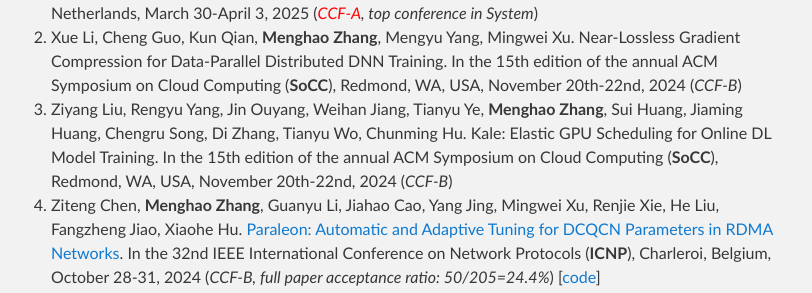
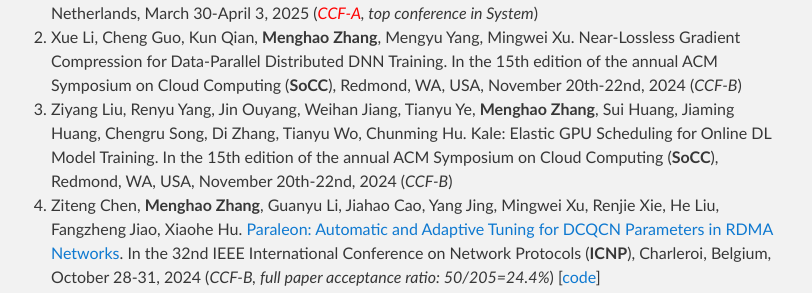
Before and after one commit to zhangmenghao/zhangmenghao.github.io, a Jekyll site: the page built from index.md, in a window 1280 px wide and 900 px high, scrolled down 1061 px. Shown: the part 161-454 px from the top of the window, without its empty margins (234-1046 px from the left). Built offline with Jekyll 4.4.1, drawn with Linux system fonts in a browser that asks for light colours.

Commit message:
Correct errors

```diff
--- a/index.md
+++ b/index.md
@@ -48,7 +48,7 @@
 19. Xue Li, Cheng Guo, Kun Qian, __Menghao Zhang__, Mengyu Yang, Mingwei Xu.
 Near-Lossless Gradient Compression for Data-Parallel Distributed DNN Training.
 In the 15th edition of the annual ACM Symposium on Cloud Computing (**SoCC**), Redmond, WA, USA, November 20th-22nd, 2024 (*CCF-B*)
-18. Ziyang Liu, Rengyu Yang, Jin Ouyang, Weihan Jiang, Tianyu Ye, __Menghao Zhang__, Sui Huang, Jiaming Huang, Chengru Song, Di Zhang, Tianyu Wo, Chunming Hu.
+18. Ziyang Liu, Renyu Yang, Jin Ouyang, Weihan Jiang, Tianyu Ye, __Menghao Zhang__, Sui Huang, Jiaming Huang, Chengru Song, Di Zhang, Tianyu Wo, Chunming Hu.
 Kale: Elastic GPU Scheduling for Online DL Model Training.
 In the 15th edition of the annual ACM Symposium on Cloud Computing (**SoCC**), Redmond, WA, USA, November 20th-22nd, 2024 (*CCF-B*)
 17. Ziteng Chen, __Menghao Zhang__, Guanyu Li, Jiahao Cao, Yang Jing, Mingwei Xu, Renjie Xie, He Liu, Fangzheng Jiao, Xiaohe Hu.
```
